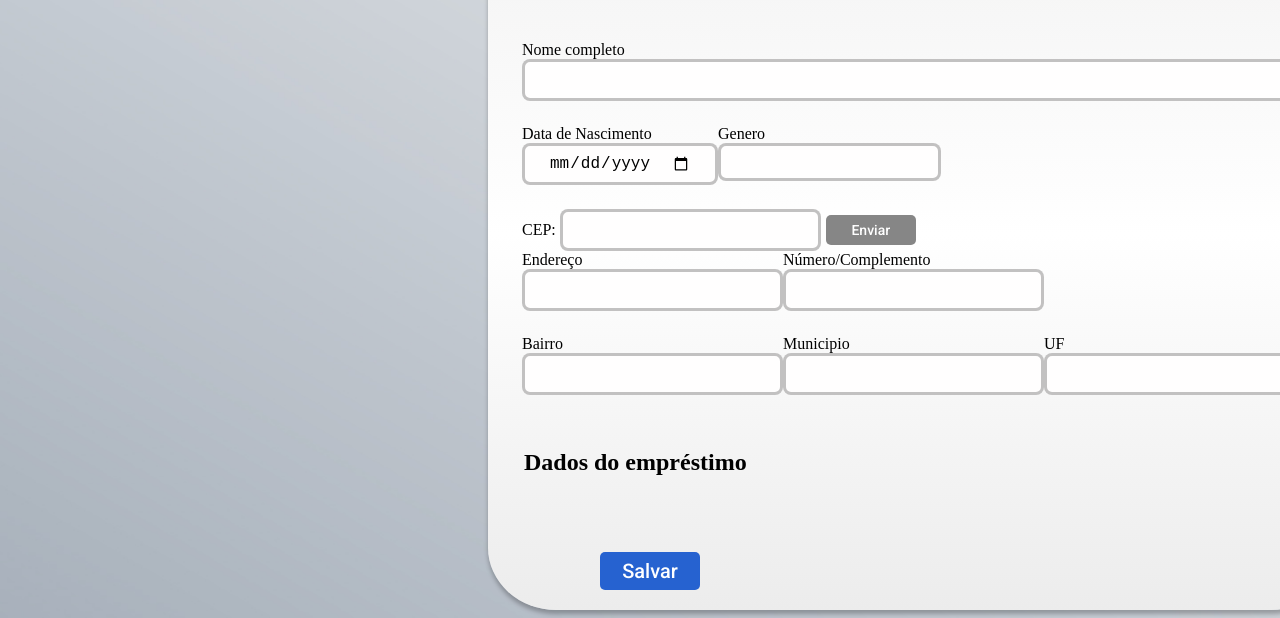
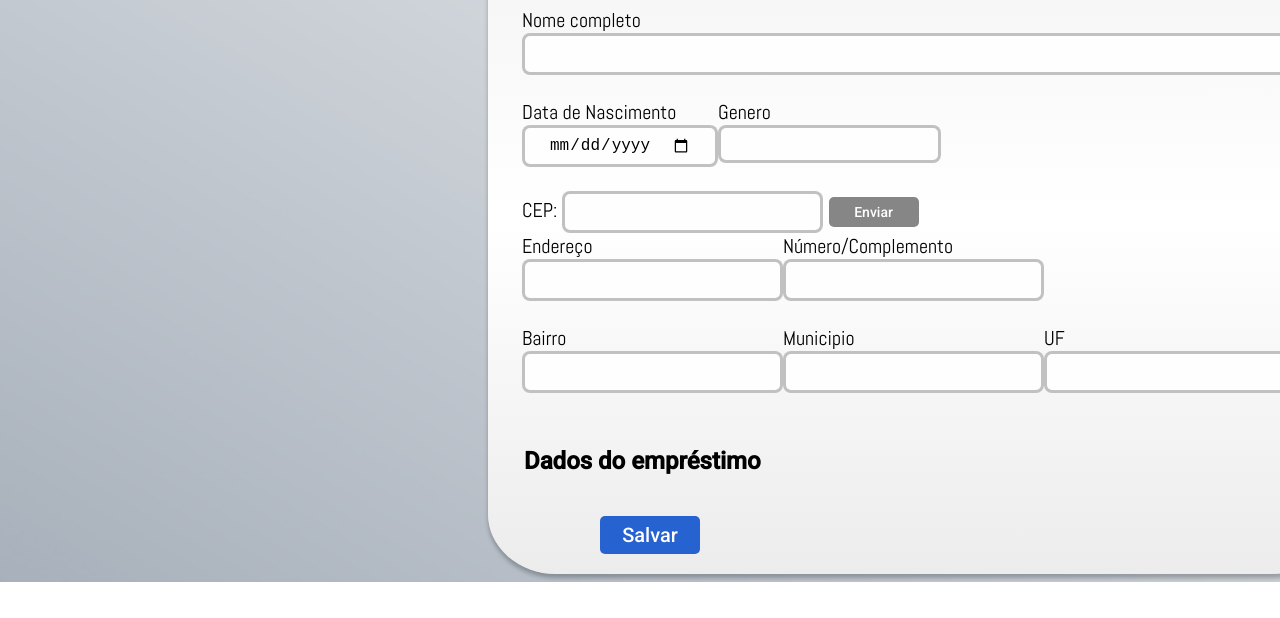
Before and after one commit to sennafilipe42/projeto_bem_preparados, a plain HTML site: page pages/propostas.html in a window 1280 px wide. Shown: the part 341-959 px from the top of the page. After the commit the page ends 923 px from the top, so only its background shows below. Drawn offline with Linux system fonts and the light colour scheme.

Commit message:
Propostas

```diff
--- a/pages/propostas.html
+++ b/pages/propostas.html
@@ -11,6 +11,7 @@
     <link rel="preconnect" href="https://fonts.gstatic.com" crossorigin>
     <link href="https://fonts.googleapis.com/css2?family=Roboto:wght@500&display=swap" rel="stylesheet">
     <link href="https://fonts.googleapis.com/css2?family=Josefin+Sans&display=swap" rel="stylesheet">
+    <link href="https://fonts.googleapis.com/css2?family=Abel&display=swap" rel="stylesheet">
     <link rel="stylesheet" href="/styles/propostas.css">
 
 
--- a/styles/propostas.css
+++ b/styles/propostas.css
@@ -36,11 +36,17 @@ form fieldset {
 }
 
 form legend {
-    margin-bottom: 40px;
+    margin-bottom: 5px;
 }
 
 form legend h2 {
+    font-family: 'Roboto', sans-serif;
     font-size: 24px;
+}
+
+form label {
+    font-size: 20px;
+    font-family: 'Abel', sans-serif;
 }
 
 form .field {
@@ -51,6 +57,8 @@ form .field {
 
 form .field-group {
     display: flex;
+    font-family: 'Abel', sans-serif;
+    font-size: 20px;
 }
 
 form input, form select {
```
Also changed, not shown: pages/index.html (+1 -3 lines).
